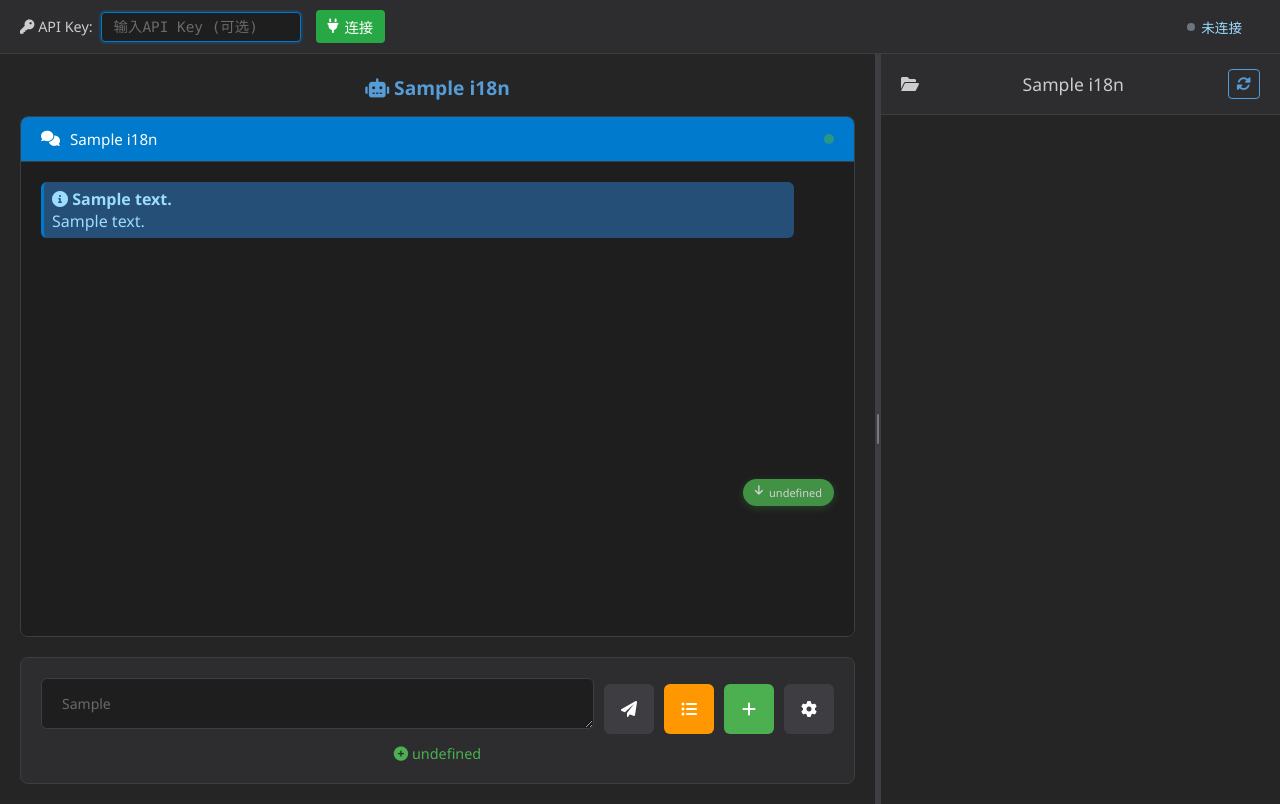
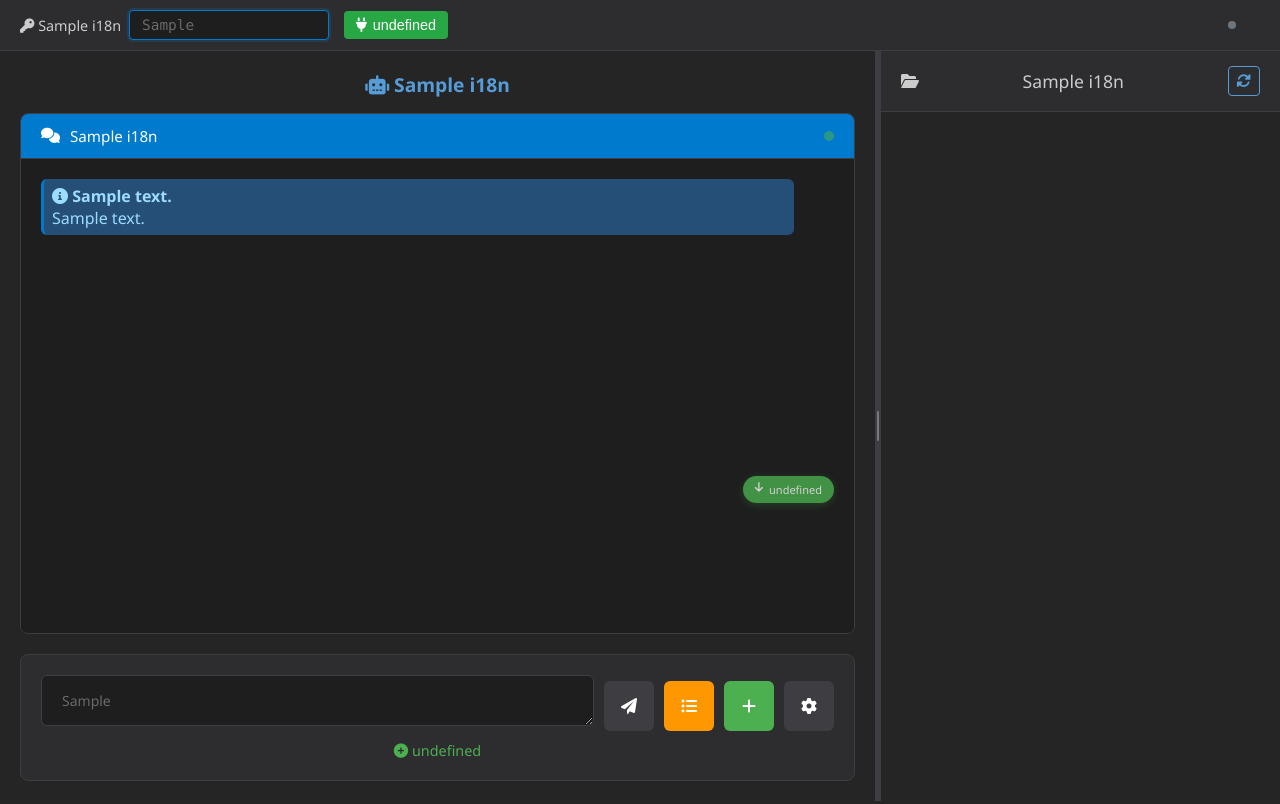
Before and after one commit to agi-hub/AGIAgent, a Flask app: template GUI/templates/index.html in a window 1280 px wide. Run offline with Flask 3, Linux system fonts and the light colour scheme; the template is opened without the code that fills it: most values are stand-ins (such as "Sample title", 1, 10 or a date in 2020); some libraries are stand-ins or nearby versions.

Commit message:
修复问题文件：更新GUI界面、配置文件并清理状态文件

```diff
--- a/GUI/app.py
+++ b/GUI/app.py
@@ -56,10 +56,19 @@ from src.main import AGIBotMain
 app_dir = os.path.dirname(os.path.abspath(__file__))
 template_dir = os.path.join(app_dir, 'templates')
 
+print(f"📁 App directory: {app_dir}")
 print(f"📁 Template directory: {template_dir}")
 print(f"📁 Template exists: {os.path.exists(template_dir)}")
-
-app = Flask(__name__, template_folder=template_dir)
+print(f"📁 Current working directory: {os.getcwd()}")
+
+# Initialize Flask app with absolute template and static paths
+static_dir = os.path.join(app_dir, 'static')
+print(f"📁 Static directory: {static_dir}")
+print(f"📁 Static exists: {os.path.exists(static_dir)}")
+
+app = Flask(__name__,
+           template_folder=os.path.abspath(template_dir),
+           static_folder=os.path.abspath(static_dir))
 app.config['SECRET_KEY'] = f'{APP_NAME.lower().replace(" ", "_")}_gui_secret_key'
 socketio = SocketIO(app, cors_allowed_origins="*", async_mode='threading',
                    ping_timeout=60, ping_interval=25)
@@ -385,6 +394,20 @@ I18N_TEXTS = {
         'target_directory_not_exist': 'Target directory does not exist',
         'upload_success': 'Successfully uploaded {0} files',
         'new_name_empty': 'New name cannot be empty',
+
+        # Multi-user support
+        'api_key_label': 'API Key:',
+        'api_key_placeholder': 'Enter API Key (optional)',
+        'api_key_tooltip': 'Enter your API Key, leave empty for default user mode',
+        'connect_btn': 'Connect',
+        'disconnect_btn': 'Disconnect',
+        'connecting': 'Connecting...',
+        'user_connected': 'Connected',
+        'user_disconnected': 'Disconnected',
+        'user_reconnecting': 'Reconnecting...',
+        'user_connection_failed': 'Connection Failed',
+        'default_user': 'Default User',
+        'user_prefix': 'User',
     }
 }
 
@@ -627,29 +650,6 @@ class AGIBotGUI:
         self.default_user_dir = os.path.join(self.base_data_dir, 'userdata')
         os.makedirs(self.default_user_dir, exist_ok=True)
         print(f"📁 Default user directory: {self.default_user_dir}")
-
-class UserSession:
-    def __init__(self, session_id, api_key=None):
-        self.session_id = session_id
-        self.api_key = api_key
-        self.current_process = None
-        self.output_queue = None
-        self.current_output_dir = None  # Track current execution output directory
-        self.last_output_dir = None     # Track last used output directory
-        self.selected_output_dir = None # Track user selected output directory
-
-        # Determine user directory based on API key
-        if api_key:
-            # Use API key hash as directory name for security
-            import hashlib
-            api_key_hash = hashlib.sha256(api_key.encode()).hexdigest()[:16]
-            self.user_dir_name = f"user_{api_key_hash}"
-        else:
-            self.user_dir_name = "userdata"
-
-    def get_user_directory(self, base_dir):
-        """Get the user's base directory path"""
-        return os.path.join(base_dir, self.user_dir_name)
 
     def get_user_session(self, session_id, api_key=None):
         """Get or create user session"""
@@ -757,6 +757,29 @@ class UserSession:
             pass
 
         return sorted(items, key=lambda x: (x['type'] == 'file', x['name']))
+
+class UserSession:
+    def __init__(self, session_id, api_key=None):
+        self.session_id = session_id
+        self.api_key = api_key
+        self.current_process = None
+        self.output_queue = None
+        self.current_output_dir = None  # Track current execution output directory
+        self.last_output_dir = None     # Track last used output directory
+        self.selected_output_dir = None # Track user selected output directory
+
+        # Determine user directory based on API key
+        if api_key:
+            # Use API key hash as directory name for security
+            import hashlib
+            api_key_hash = hashlib.sha256(api_key.encode()).hexdigest()[:16]
+            self.user_dir_name = f"user_{api_key_hash}"
+        else:
+            self.user_dir_name = "userdata"
+
+    def get_user_directory(self, base_dir):
+        """Get the user's base directory path"""
+        return os.path.join(base_dir, self.user_dir_name)
 
 gui_instance = AGIBotGUI()
 
@@ -1824,5 +1847,5 @@ def delete_directory(dir_name):
 
 
 if __name__ == '__main__':
-    port = int(os.environ.get('PORT', 5001))
+    port = int(os.environ.get('PORT', 5002))
     socketio.run(app, host='0.0.0.0', port=port, debug=False)
--- a/GUI/templates/index.html
+++ b/GUI/templates/index.html
@@ -1088,22 +1088,22 @@
             <div class="api-key-group">
                 <label for="apiKeyInput">
                     <i class="fas fa-key"></i>
-                    API Key:
+                    {{ i18n.api_key_label }}
                 </label>
                 <input type="password" id="apiKeyInput" class="api-key-input"
-                       placeholder="输入API Key (可选)"
-                       title="输入您的API Key，留空则使用默认用户模式">
+                       placeholder="{{ i18n.api_key_placeholder }}"
+                       title="{{ i18n.api_key_tooltip }}">
             </div>
             <button id="connectBtn" class="connect-btn connect">
                 <i class="fas fa-plug"></i>
-                <span>连接</span>
+                <span>{{ i18n.connect_btn }}</span>
             </button>
         </div>
         <div class="user-auth-right">
             <div class="user-info">
                 <div class="user-status">
                     <div class="user-status-indicator" id="userStatusIndicator"></div>
-                    <span id="userStatusText">未连接</span>
+                    <span id="userStatusText">{{ i18n.user_disconnected }}</span>
                 </div>
                 <span id="userIdentity" style="margin-left: 10px;"></span>
             </div>
@@ -1392,7 +1392,7 @@
             // Update connect button
             if (status === 'connected') {
                 connectBtn.className = 'connect-btn disconnect';
-                connectBtn.innerHTML = '<i class="fas fa-unlink"></i><span>断开</span>';
+                connectBtn.innerHTML = `<i class="fas fa-unlink"></i><span>${I18N.disconnect_btn}</span>`;
                 connectBtn.disabled = false;
                 isConnected = true;
 
@@ -1400,13 +1400,13 @@
                 enableUI(true);
             } else if (status === 'connecting') {
                 connectBtn.disabled = true;
-                connectBtn.innerHTML = '<i class="fas fa-spinner fa-spin"></i><span>连接中...</span>';
+                connectBtn.innerHTML = `<i class="fas fa-spinner fa-spin"></i><span>${I18N.connecting}</span>`;
 
                 // Disable UI controls
                 enableUI(false);
             } else {
                 connectBtn.className = 'connect-btn connect';
-                connectBtn.innerHTML = '<i class="fas fa-plug"></i><span>连接</span>';
+                connectBtn.innerHTML = `<i class="fas fa-plug"></i><span>${I18N.connect_btn}</span>`;
                 connectBtn.disabled = false;
                 isConnected = false;
 
@@ -1431,7 +1431,7 @@
         function connectUser() {
             const apiKey = apiKeyInput.value.trim();
 
-            updateUserStatus('connecting', '连接中...');
+            updateUserStatus('connecting', I18N.connecting);
 
             // Create socket connection
             socket = createSocket(apiKey);
@@ -1451,7 +1451,7 @@
             }
 
             currentUser = null;
-            updateUserStatus('disconnected', '未连接');
+            updateUserStatus('disconnected', I18N.user_disconnected);
 
             // Clear chat messages
             chatMessages.innerHTML = `
@@ -1496,8 +1496,8 @@
             if (!socket) return;
 
             socket.on('connect', function() {
-                const identity = currentUser === 'default' ? '默认用户' : `用户: ${currentUser.substring(0, 8)}...`;
-                updateUserStatus('connected', '已连接', identity);
+                const identity = currentUser === 'default' ? I18N.default_user : `${I18N.user_prefix}: ${currentUser.substring(0, 8)}...`;
+                updateUserStatus('connected', I18N.user_connected, identity);
                 addMessage(I18N.connected, 'system');
                 updateStatus('connected');
                 updateTaskModeInfo(); // Initialize task mode info display
@@ -1513,32 +1513,32 @@
             });
 
             socket.on('disconnect', function(reason) {
-                updateUserStatus('disconnected', '连接断开');
+                updateUserStatus('disconnected', I18N.user_disconnected);
                 addMessage(`${I18N.disconnected} (${reason})`, 'info');
                 updateStatus('disconnected');
                 console.log('❌ Socket disconnected:', reason);
             });
 
             socket.on('reconnect', function(attemptNumber) {
-                const identity = currentUser === 'default' ? '默认用户' : `用户: ${currentUser.substring(0, 8)}...`;
-                updateUserStatus('connected', '重新连接', identity);
+                const identity = currentUser === 'default' ? I18N.default_user : `${I18N.user_prefix}: ${currentUser.substring(0, 8)}...`;
+                updateUserStatus('connected', I18N.user_connected, identity);
                 addMessage(`${I18N.reconnected} (${I18N.attempt} ${attemptNumber})`, 'system');
                 updateStatus('connected');
                 console.log('🔄 Socket reconnected after', attemptNumber, 'attempts');
             });
 
             socket.on('reconnect_attempt', function(attemptNumber) {
-                updateUserStatus('connecting', `重连中... (${attemptNumber})`);
+                updateUserStatus('connecting', `${I18N.user_reconnecting} (${attemptNumber})`);
                 console.log('🔄 Reconnection attempt', attemptNumber);
             });
 
             socket.on('reconnect_error', function(error) {
-                updateUserStatus('error', '重连失败');
+                updateUserStatus('error', I18N.user_connection_failed);
                 console.log('❌ Reconnection error:', error);
             });
 
             socket.on('reconnect_failed', function() {
-                updateUserStatus('error', '连接失败');
+                updateUserStatus('error', I18N.user_connection_failed);
                 addMessage(I18N.reconnect_failed, 'info');
                 console.log('❌ Reconnection failed');
             });
@@ -3333,7 +3333,7 @@
          */
         document.addEventListener('DOMContentLoaded', function() {
             // 初始化用户状态
-            updateUserStatus('disconnected', '未连接');
+            updateUserStatus('disconnected', I18N.user_disconnected);
             enableUI(false);
 
             // 设置API Key输入框焦点
--- a/config/config.txt
+++ b/config/config.txt
@@ -3,7 +3,7 @@
 LANG=zh
 
 # OpenAI API configuration
-# api_key=sk-EjTppzE0xnr61QCj0d0MrZREohrwbV8xoMvOlvpw35g61vVG
+# api_key=your key
 # api_base=https://api.openai-proxy.org/v1
 # model=gpt-4.1
 # max_tokens=8192
@@ -21,7 +21,7 @@ LANG=zh
 # max_tokens=32768
 
 # Anthropic models
-api_key=sk-EjTppzE0xnr61QCj0d0MrZREohrwbV8xoMvOlvpw35g61vVG
+api_key=your key
 api_base=https://api.openai-proxy.org/anthropic
 model=claude-sonnet-4-0
 max_tokens=16384
```
Also changed, not shown: .agibot_id_state.json (deleted), .agibot_last_output.json (deleted).
